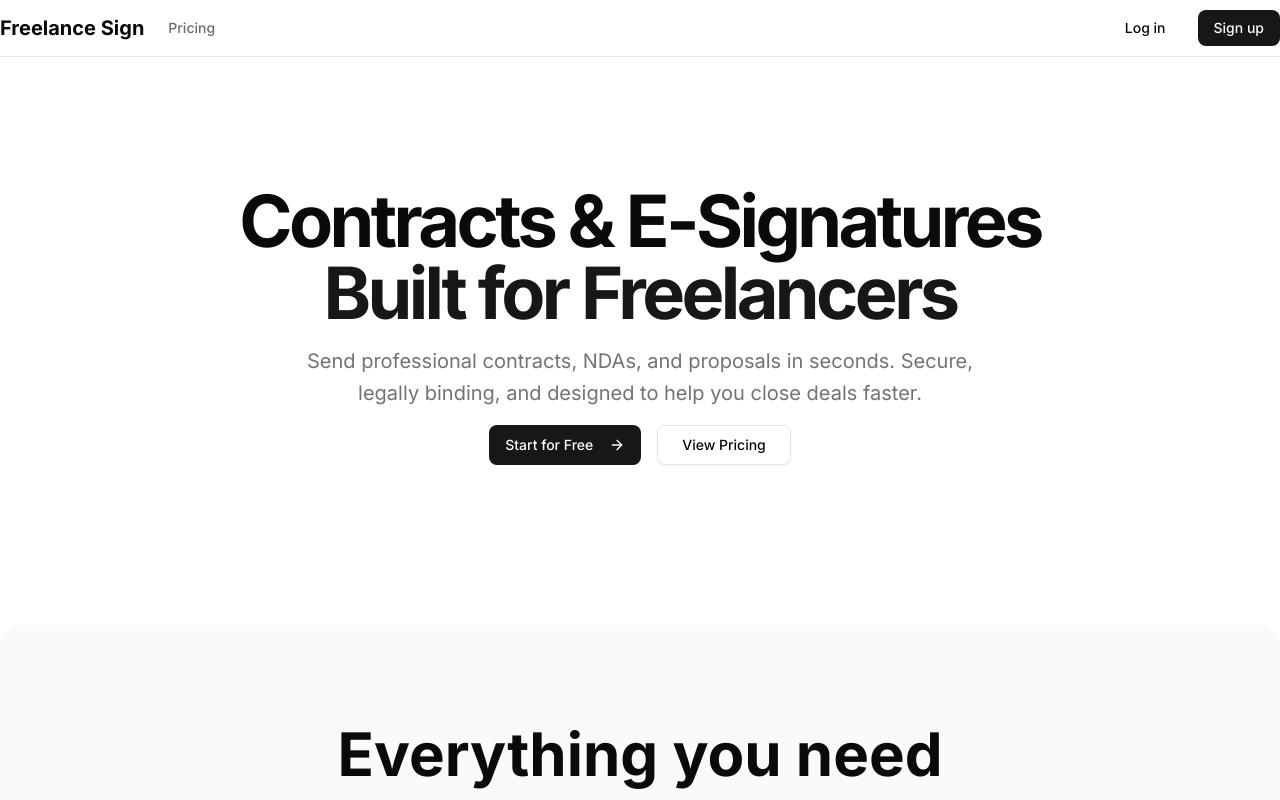
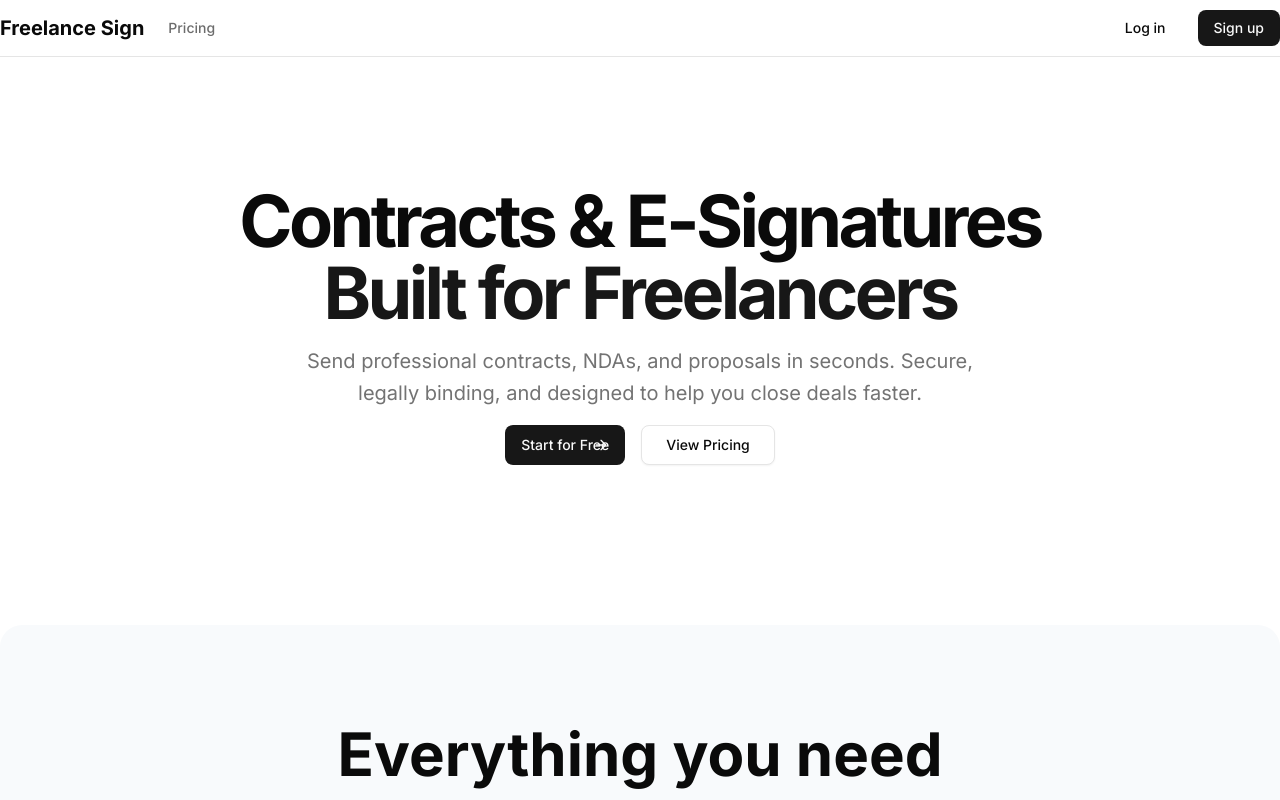
Before and after one commit to EdGy2k/sign-app, a Next.js app: page / in a window 1280 px wide. Shown: the top 800 px of the page. Built offline with nearby package versions, Linux system fonts and the light colour scheme; no server answers.

Commit message:
fix: restore visual centering of Start for Free button

```diff
--- a/src/app/(public)/page.tsx
+++ b/src/app/(public)/page.tsx
@@ -17,8 +17,11 @@ export default function LandingPage() {
                         Secure, legally binding, and designed to help you close deals faster.
                     </p>
                     <div className="space-x-4">
-                        <Button size="lg" asChild>
-                            <Link href="/sign-up">Start for Free <ArrowRight className="ml-2 h-4 w-4" /></Link>
+                        <Button size="lg" asChild className="relative">
+                            <Link href="/sign-up">
+                                Start for Free
+                                <ArrowRight className="absolute right-4 h-4 w-4" />
+                            </Link>
                         </Button>
                         <Button size="lg" variant="outline" asChild>
                             <Link href="/pricing">View Pricing</Link>
```
